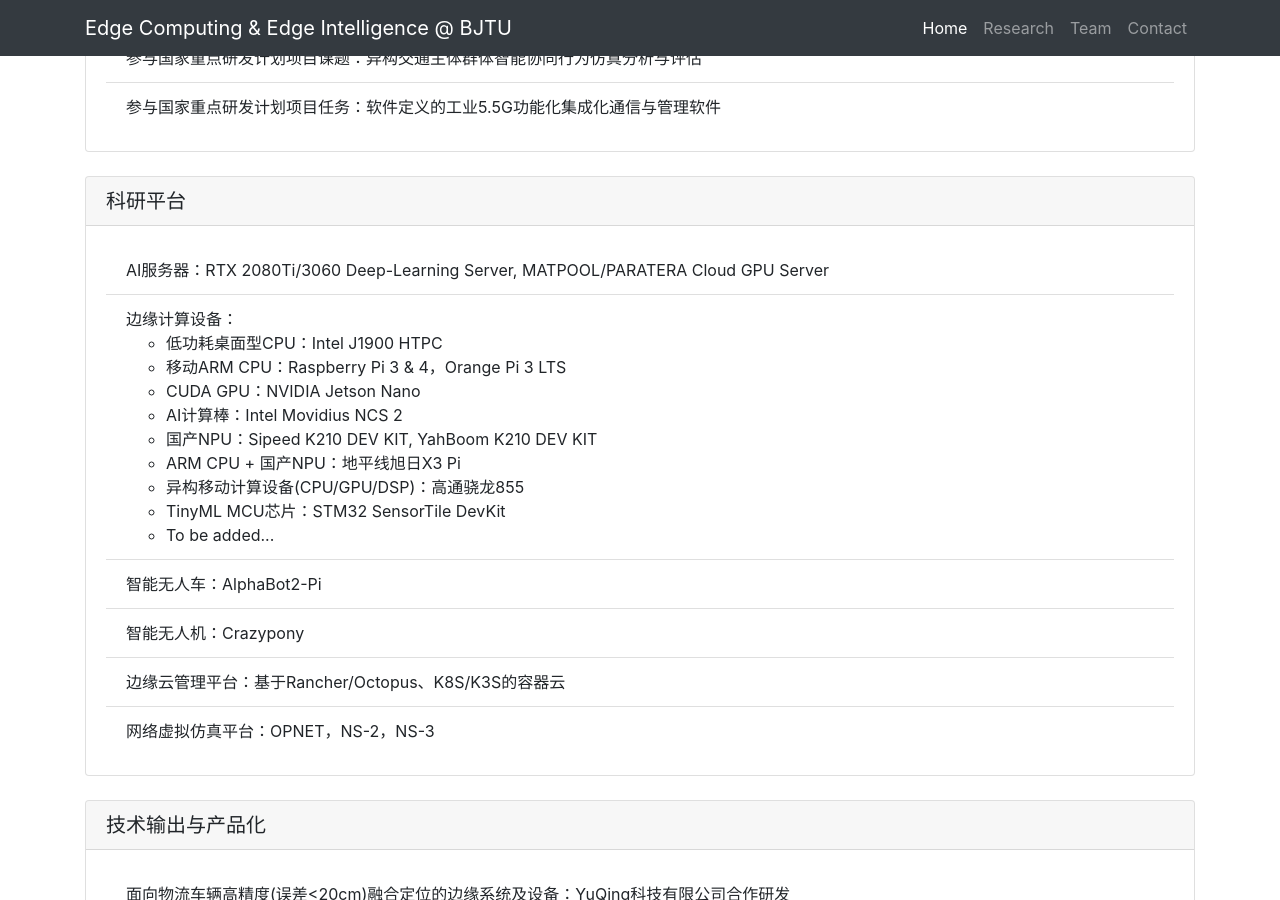
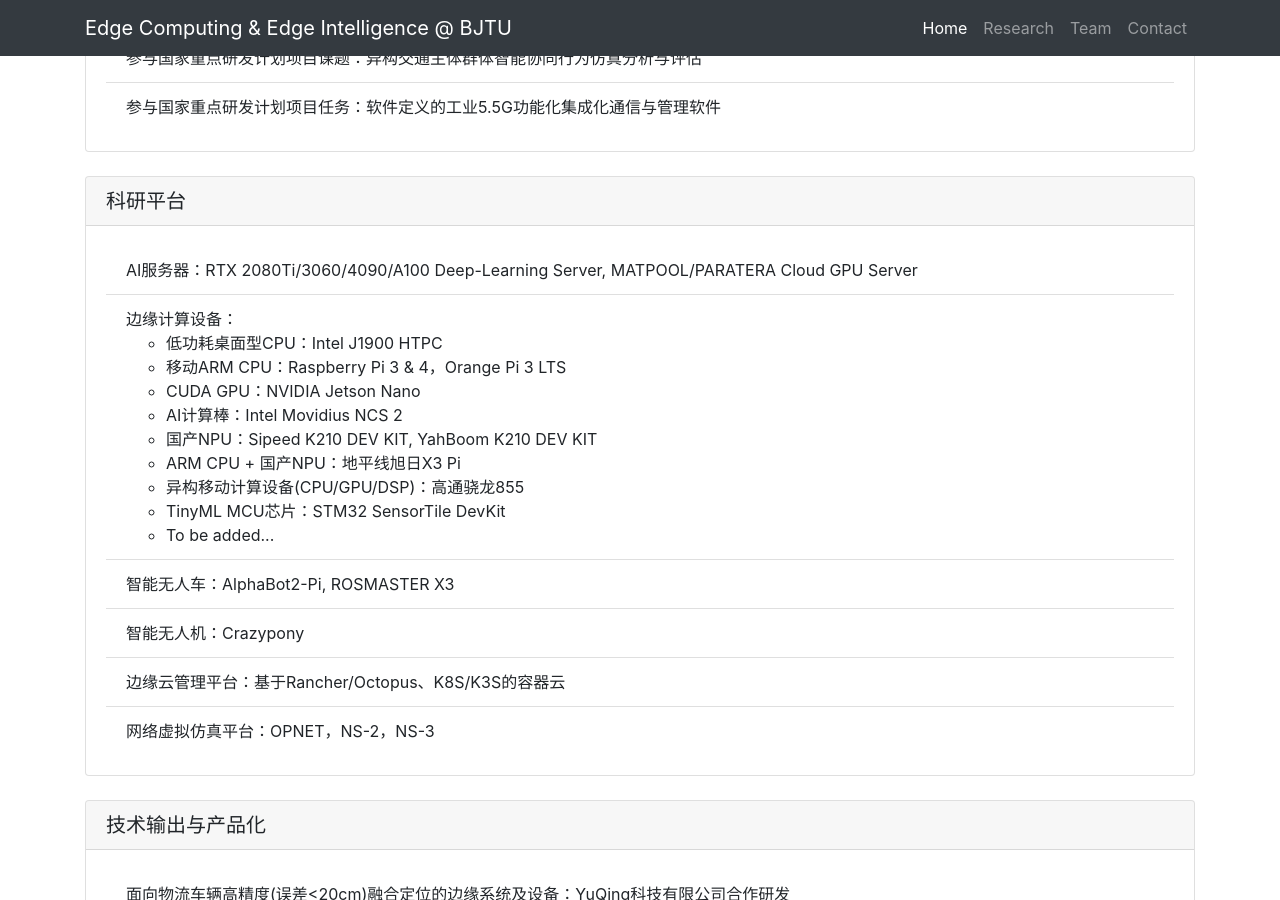
Before and after one commit to fangvv/Homepage, a Jekyll site: the page Edgecomp/index.html, which Jekyll copies as it is, in a window 1280 px wide and 900 px high, scrolled down 1952 px. Built offline with Jekyll 4.4.1, drawn with Linux system fonts in a browser that asks for light colours; comment, search, counter and statistics services are not loaded.

Commit message:
update devices

```diff
--- a/Edgecomp/index.html
+++ b/Edgecomp/index.html
@@ -109,7 +109,7 @@
   <h5 class="card-header">科研平台</h5>
   <div class="card-body">
     <ul class="list-group list-group-flush">
-      <li class="list-group-item">AI服务器：RTX 2080Ti/3060 Deep-Learning Server, MATPOOL/PARATERA Cloud GPU Server</li>
+      <li class="list-group-item">AI服务器：RTX 2080Ti/3060/4090/A100 Deep-Learning Server, MATPOOL/PARATERA Cloud GPU Server</li>
       <li class="list-group-item">边缘计算设备：
         <ul>
         <li>低功耗桌面型CPU：Intel J1900 HTPC</li>
@@ -122,7 +122,7 @@
         <li>TinyML MCU芯片：STM32 SensorTile DevKit</li>
         <li>To be added...</li>
         </ul>
-      <li class="list-group-item">智能无人车：AlphaBot2-Pi</li>
+      <li class="list-group-item">智能无人车：AlphaBot2-Pi, ROSMASTER X3</li>
       <li class="list-group-item">智能无人机：Crazypony</li>
       <li class="list-group-item">边缘云管理平台：基于Rancher/Octopus、K8S/K3S的容器云</li>
       <li class="list-group-item">网络虚拟仿真平台：OPNET，NS-2，NS-3</li>
```
